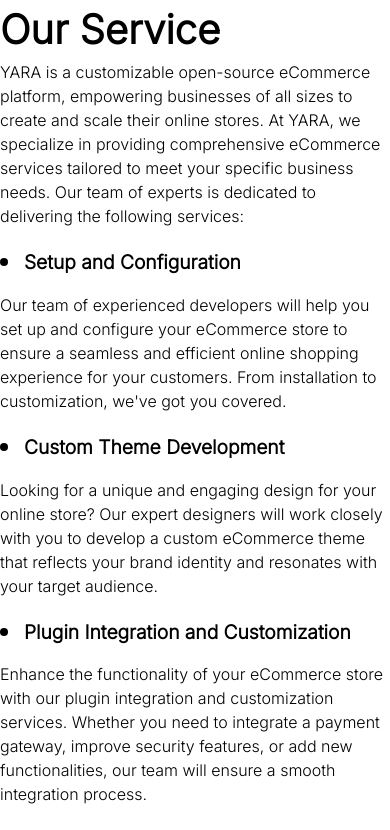
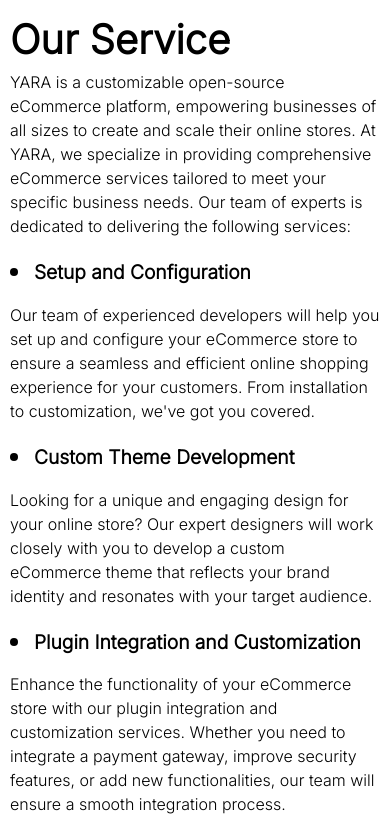
Before and after one commit to Dearbornadeolu/treekle-soft, a React (Vite) app: page /services in a window 390 px wide. Shown: the top 830 px of the page. Built offline with nearby package versions, Linux system fonts and the light colour scheme.

Commit message:
Mobile view

```diff
--- a/src/comp/Services.jsx
+++ b/src/comp/Services.jsx
@@ -2,7 +2,7 @@
 const Services = () => {
   return (
     <>
-    <div className="md:w-[90%] m-auto">
+    <div className="md:w-[90%] m-auto p-[10px] md:p-0">
         <div className=" ">
             <h1 className="text-[40px] font-bold font-Inter">
                 Our Service
```
